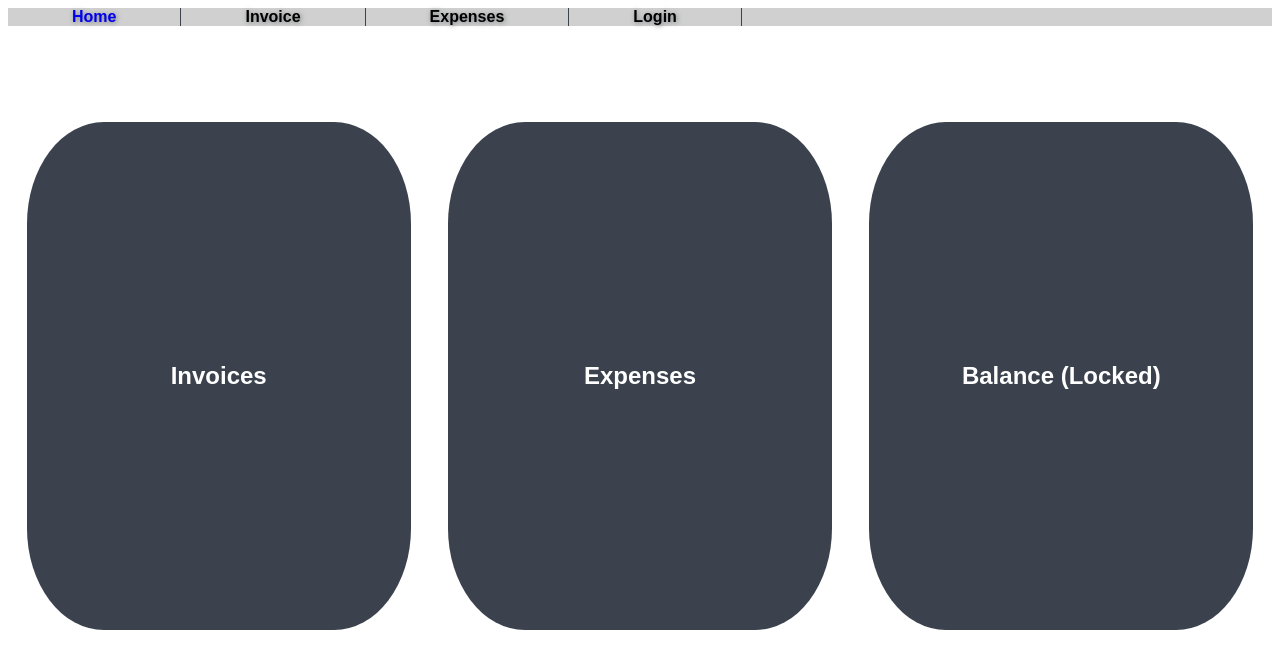
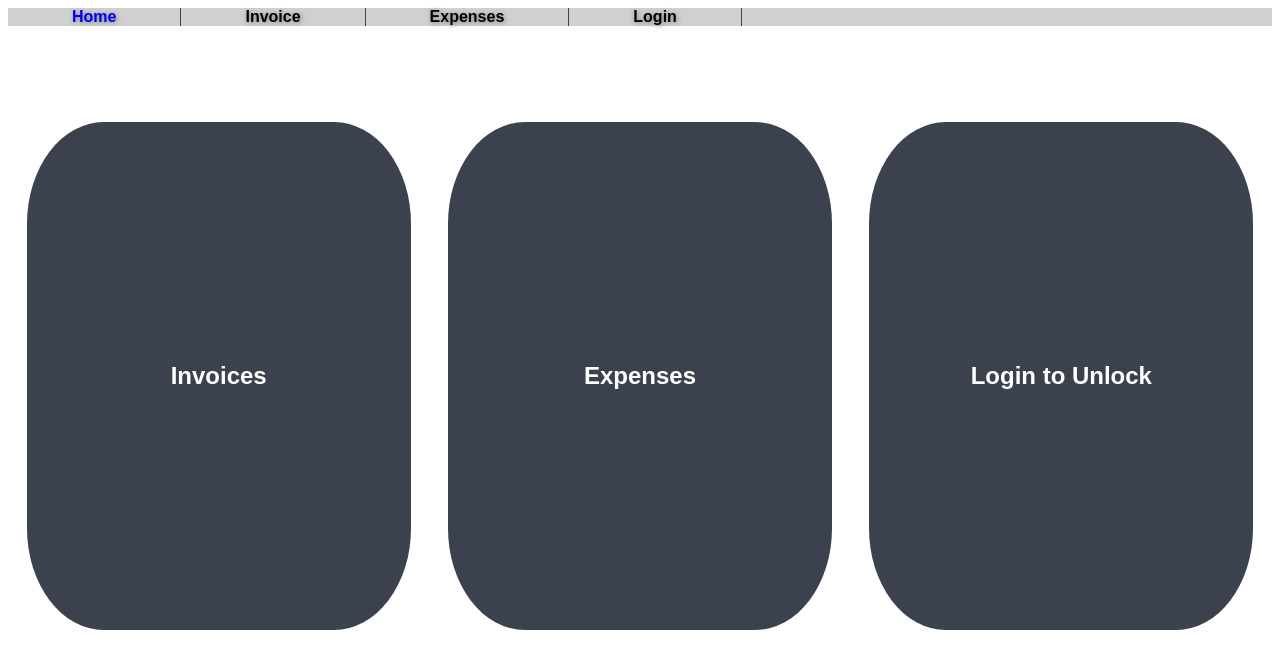
Before and after one commit to Alberto23B/react_router_example, a React (Create React App) app: page / in a window 1280 px wide. Shown: the top 668 px of the page. Built offline with nearby package versions, Linux system fonts and the light colour scheme; a web font is replaced by a local one.

Commit message:
minor fix about displaying of elements

```diff
--- a/src/components/Home.js
+++ b/src/components/Home.js
@@ -23,12 +23,12 @@ export default function Home() {
         <nav className='nav-bar'>
           <ActiveLink to="/" className='nav-link'><span>Home</span></ActiveLink>
           <ActiveLink to="/invoices" className='nav-link'><span>Invoice</span></ActiveLink>
+          <ActiveLink to="/expenses" className='nav-link'><span>Expenses</span></ActiveLink>
           {
             auth ? (
               <ActiveLink to="/balance" className='nav-link'><span>Balance</span></ActiveLink>
             ) : <></>
           }
-          <ActiveLink to="/expenses" className='nav-link'><span>Expenses</span></ActiveLink>
           <ActiveLink to="/login" className='nav-link'><span>Login</span></ActiveLink>
         </nav>
         <Outlet></Outlet>
--- a/src/components/Login.js
+++ b/src/components/Login.js
@@ -12,7 +12,7 @@ export default function Login() {
           <button
           onClick={() => {
             dispatch({type: "login"})
-            navigate("/balance", { replace : true})
+            navigate("/", { replace : true})
           }}
           >Login</button>
           <button
--- a/src/components/MainMenu.js
+++ b/src/components/MainMenu.js
@@ -1,12 +1,21 @@
 import React from "react";
 import { Link } from "react-router-dom";
+import AuthConsumer from "../hooks/auth";
 
 export default function MainMenu() {
+
+    const [{auth}] = AuthConsumer();
+
     return (
         <div className="container">
-        <Link to="/invoices" className='link'><h2 className="nav-buttons"> Invoices</h2></Link>
-        <Link to="/expenses" className='link'><h2 className="nav-buttons">Expenses</h2></Link>
-        <Link to="/balance" className='link'><h2 className="nav-buttons">Balance (Locked)</h2></Link>
-    </div>
+          <Link to="/invoices" className='link'><h2 className="nav-buttons"> Invoices</h2></Link>
+          <Link to="/expenses" className='link'><h2 className="nav-buttons">Expenses</h2></Link>
+          {auth ? (
+            <Link to="/balance" className='link'><h2 className="nav-buttons">Balance</h2></Link>
+          ) : (
+            <Link to="/login" className='link'><h2 className="nav-buttons">Login to Unlock</h2></Link>
+          )
+        }
+        </div>
     )
 }
```
